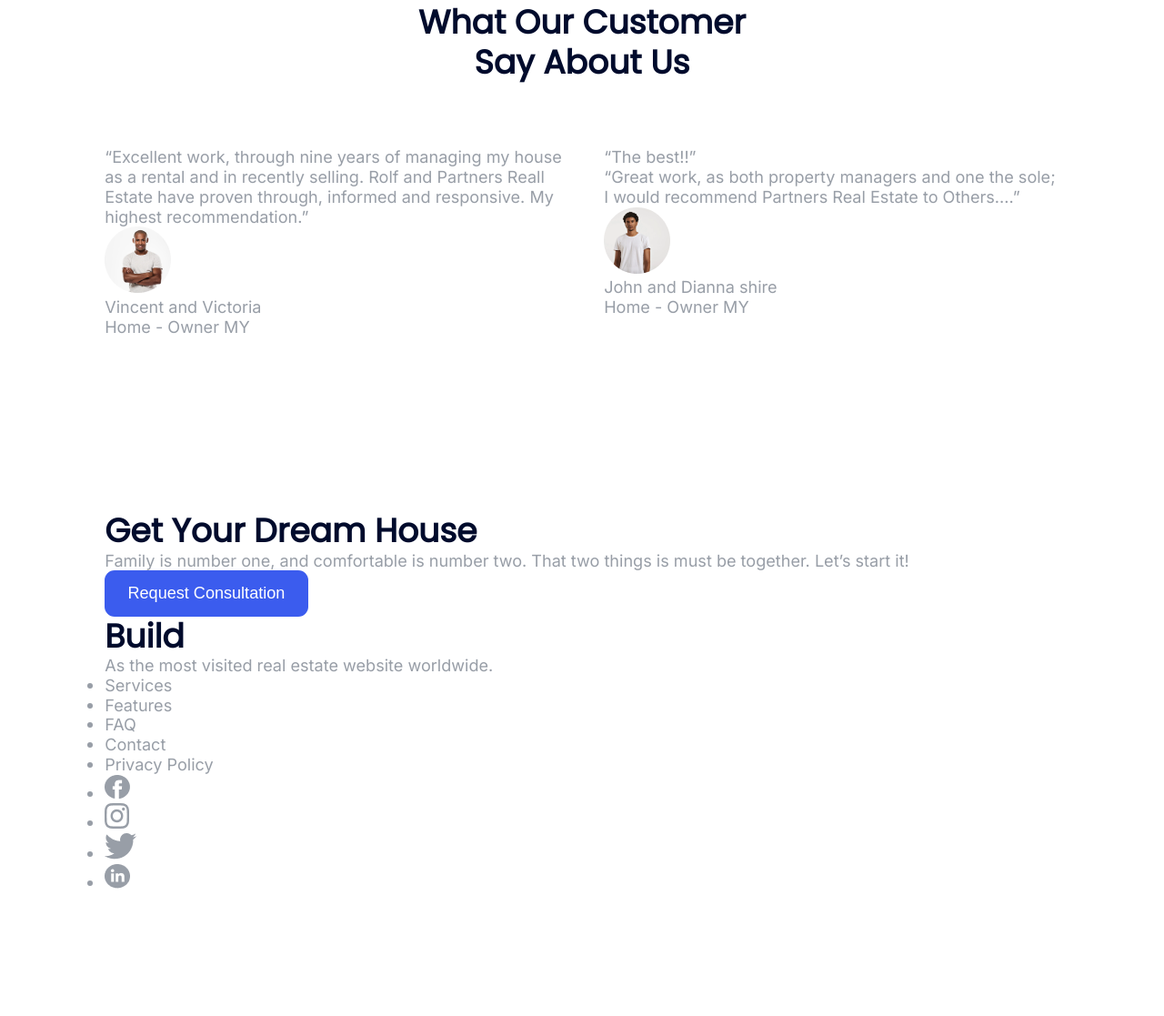
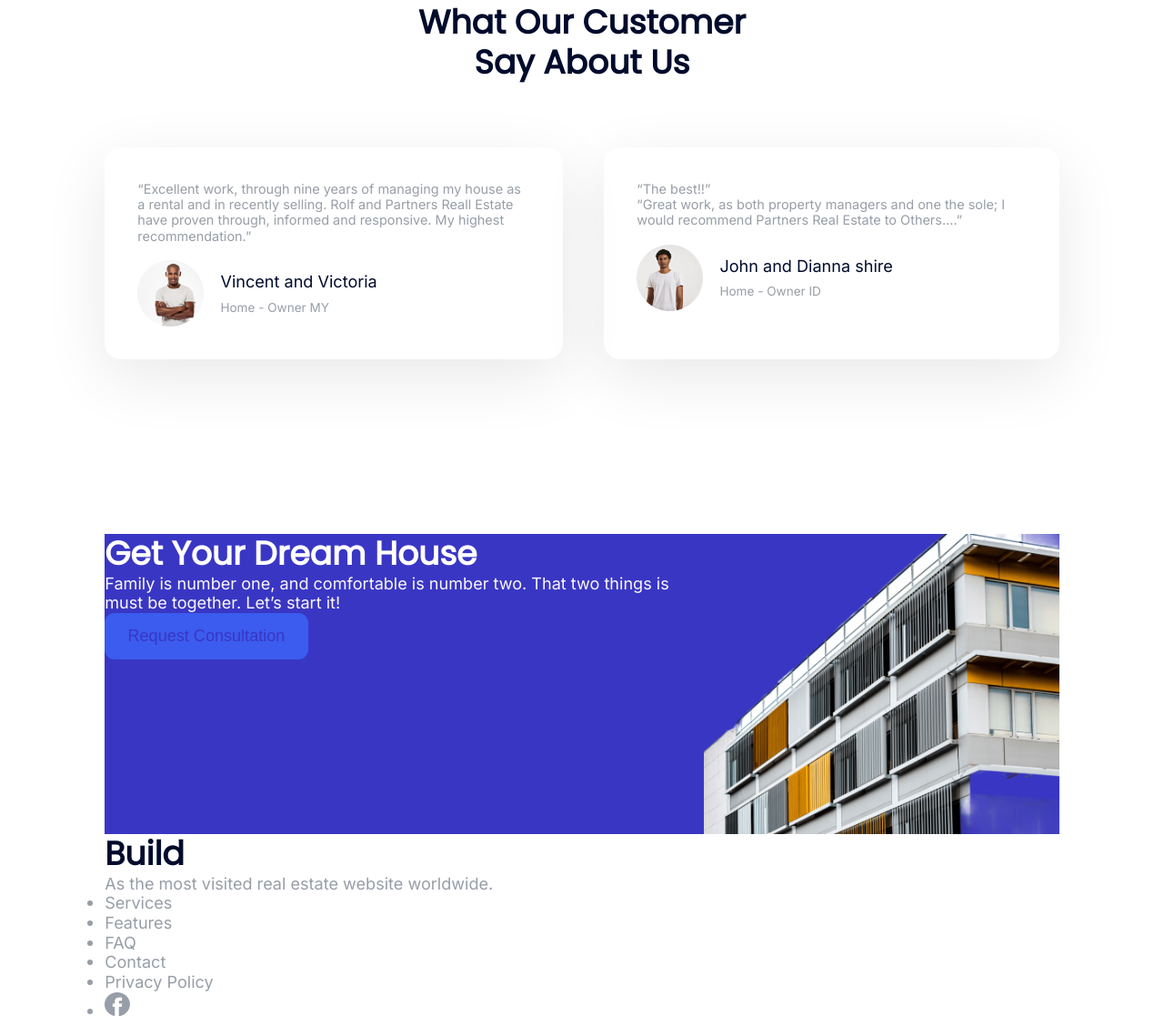
Before and after one commit to anstu12/RealEstate, a plain HTML site: page index.html in a window 1280 px wide. Shown: the part 3960-5077 px from the top of the page at 91% size. Before the commit the page ends 4941 px from the top, so only its background shows below. Drawn offline with Linux system fonts and the light colour scheme.

Commit message:
testimonial

```diff
--- a/index.html
+++ b/index.html
@@ -240,24 +240,33 @@
                 <h2 class="testimonial-hea">What Our Customer Say About Us</h2>
                 <div class="tes-card-container">
                     <div class="tes-card">
-                        <p>“Excellent work, through nine years of managing my house as a rental and in recently selling.
-                            Rolf and Partners Reall Estate have proven through, informed and responsive. My highest
-                            recommendation.”</p>
-                        <div class="customer-container">
-                            <img src="img/vincent.png" alt="customer photo">
-                            <p>Vincent and Victoria</p>
-                            <p>Home - Owner MY</p>
+                        <div class="tes-content">
+                            <p class="about-p tes-p">“Excellent work, through nine years of managing my house as a
+                                rental and
+                                in recently selling.
+                                Rolf and Partners Reall Estate have proven through, informed and responsive. My highest
+                                recommendation.”</p>
+                            <div class="customer-container">
+                                <img src="img/vincent.png" alt="customer photo" class="tes-img">
+                                <div class="tes-name">
+                                    <p class="customer-name about-p">Vincent and Victoria</p>
+                                    <p class="tes-p2">Home - Owner MY</p>
+                                </div>
+                            </div>
                         </div>
                     </div>
                     <div class="tes-card">
-                        <p>“The best!!” <br>
-                            “Great work, as both property managers and one the sole; I would recommend Partners Real
-                            Estate
-                            to Others....”</p>
-                        <div class="customer-container">
-                            <img src="img/john.png" alt="customer photo">
-                            <p>John and Dianna shire</p>
-                            <p>Home - Owner MY</p>
+                        <div class="tes-content">
+                            <p class="about-p tes-p">“The best!!”<br>“Great work, as both property managers and one
+                                the sole; I would recommend Partners Real Estate to Others....”
+                            </p>
+                            <div class="customer-container">
+                                <img src="img/john.png" alt="customer photo" class="tes-img">
+                                <div class="tes-name">
+                                    <p class="customer-name about-p">John and Dianna shire</p>
+                                    <p class="tes-p2">Home - Owner ID</p>
+                                </div>
+                            </div>
                         </div>
                     </div>
                 </div>
@@ -267,12 +276,17 @@
         <!-- body bottom get your dream house -->
 
         <section class="section-body get-house">
-            <div class="container grid">
+            <div class="get-house-container">
                 <div class="dream-house-text">
-                    <h2>Get Your Dream House</h2>
-                    <p>Family is number one, and comfortable is number two. That two things is must be together.
+                    <h2 class="consult-h">Get Your Dream House</h2>
+                    <p class="consult-p">Family is number one, and comfortable is number two. That two things is must be
+                        together.
                         Let&#8217;s start it!</p>
-                    <button class="btn">Request Consultation</button>
+                    <button class="btn consult-btn">Request Consultation</button>
+                </div>
+                <div class="dream-house-img">
+                    <img src="img/apartment-building-city-with-copy-space-transformed2.png" alt="consult bg img"
+                        class="consult-bg">
                 </div>
             </div>
         </section>
--- a/sass/_body.sass
+++ b/sass/_body.sass
@@ -190,6 +190,54 @@
 
 .tes-card
     max-width: 48%
+    box-shadow: 0px 20px 70px 0px var.$box-shadow
+    border-radius: 1rem
 
+.tes-content
+    padding: 2rem
+
+.tes-p
+    font-size: 0.8rem
+
+.tes-p2
+    font-size: 0.75rem
+
+.customer-container
+    display: flex
+    flex-direction: row
+    justify-content: flex-start
+    align-items: center
+    padding-top: 1rem
+
+.customer-name
+    color: var.$h1-color
+    padding-bottom: 0.5rem
+
+.tes-name
+    padding-left: 1rem
+
+// consulation
+.get-house-container
+    background-color: var.$consult-color
+    display: flex
+    flex-direction: row
+
+.consult-h
+    color: var.$body-bg-color
+
+.consult-p
+    color: var.$consult-p-color
+
+.consult-btn
+    color: var.$consult-color
+
+.consult-bg
+    object-fit: cover
+    height: 100%
+
+.dream-house-img
+    width: 50%
+
+.consult-h
 
 // footer
--- a/sass/_var.sass
+++ b/sass/_var.sass
@@ -13,3 +13,6 @@ $btn-color: #3B5CEE
 $btn-font-color: #FFF
 $bullet-color: #79BBF2
 $price-color: #3954AF
+$box-shadow: #00000017
+$consult-color: #3936C4
+$consult-p-color: #FAF7F7
```
Also changed, not shown: css/main.css, img/apartment-building-city-with-copy-space-transformed2.png (added), 1 other file.
